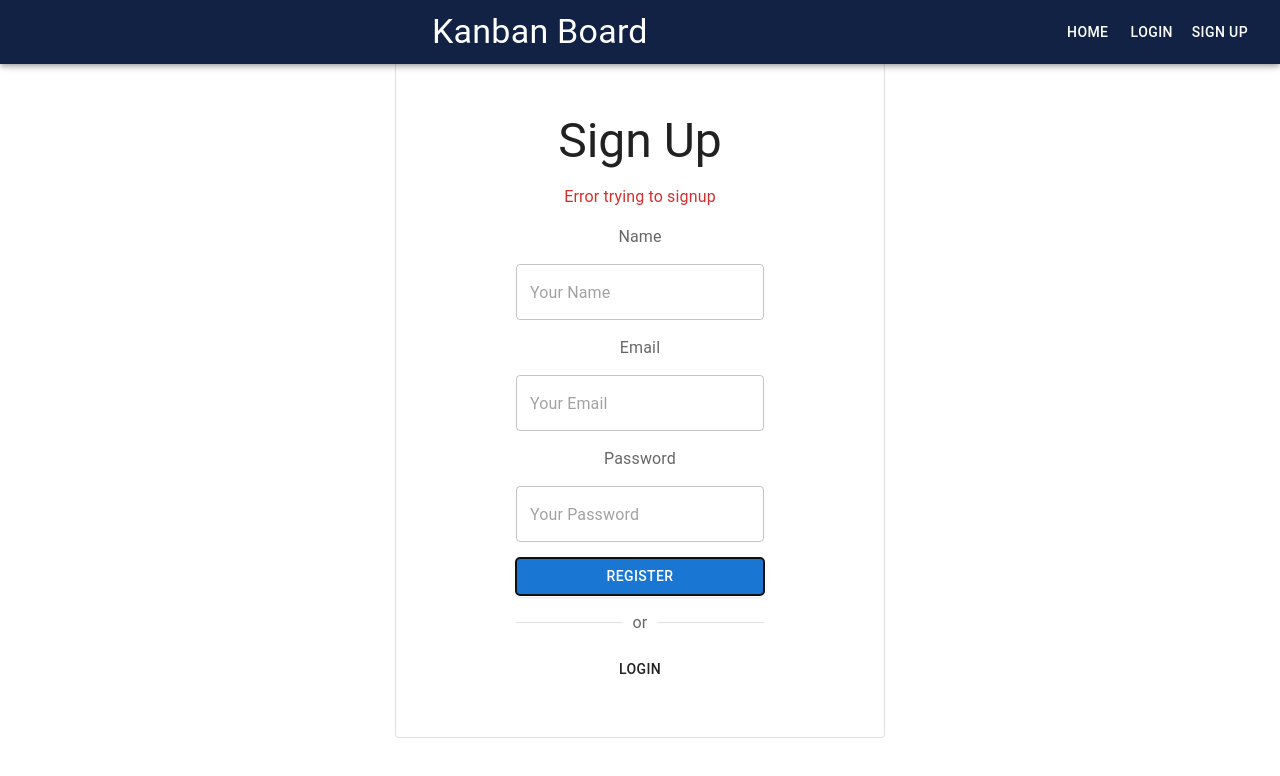
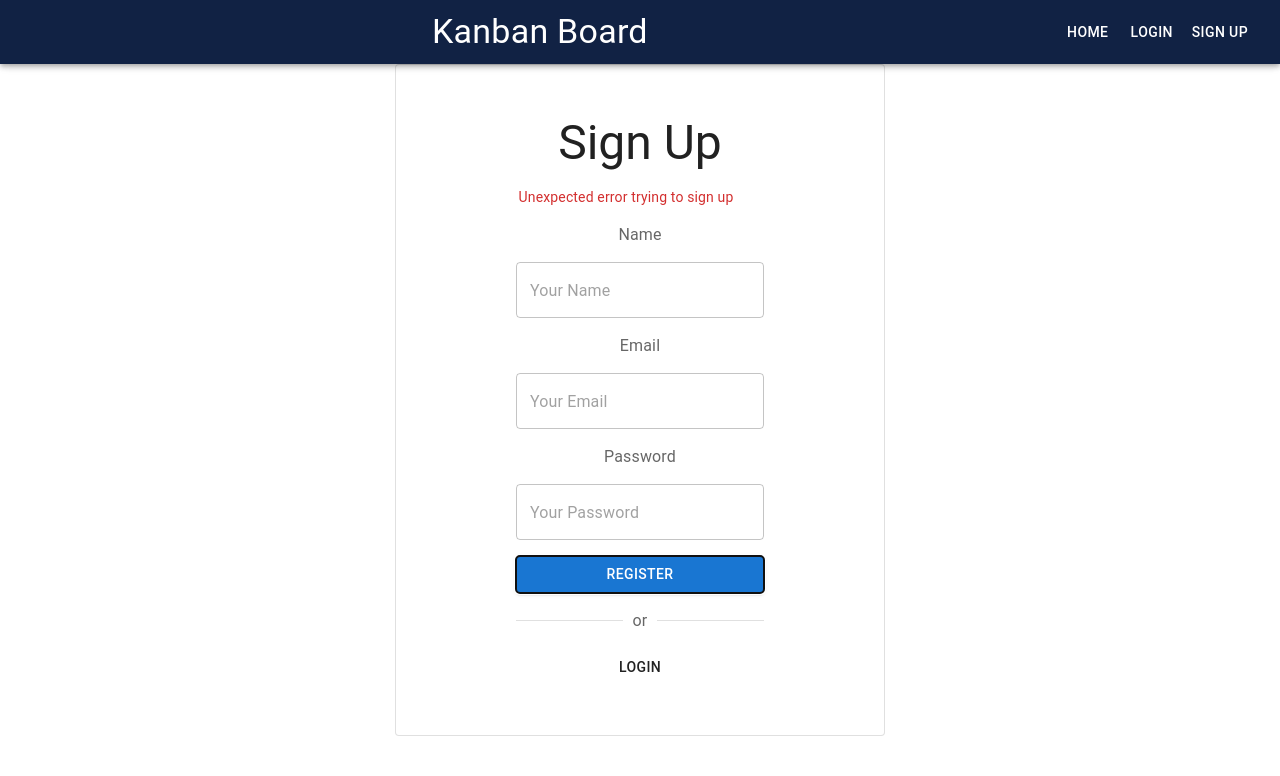
Before and after one commit to roopemyller/kanban-react-node-AWA, a React (Vite) app in the folder client/: page /signup in a window 1280 px wide. Both pictures are taken after a click on the button "REGISTER". Shown: the top 776 px of the page. Built offline with nearby package versions, Linux system fonts and the light colour scheme; no server answers.

Commit message:
fix sign up error

```diff
--- a/client/src/components/SignUp.tsx
+++ b/client/src/components/SignUp.tsx
@@ -15,7 +15,7 @@ const SignUp = () => {
     const [name, setName] = useState('')
     const [email, setEmail] = useState('')
     const [password, setPassword] = useState('')
-    const [error, setError] = useState('')
+    const [errorList, setErrorList] = useState<string[]>([])
 
     // Add user function, called when form is submitted
     const addUser = async () => {
@@ -35,12 +35,17 @@ const SignUp = () => {
             setEmail('')
             setPassword('')
             navigate('/login')
+            setErrorList([])
           }else{
-            setError('Error trying to sign up')
+            setErrorList([])
+            const data = await response.json()
+            data.errors.forEach((e: { msg: string }) => {
+              setErrorList(prevErrors => [...prevErrors, e.msg])
+            })
           }
       } catch (error) {
         console.log(error)
-        setError('Error trying to signup')
+        setErrorList(prevErrors => [...prevErrors, "Unexpected error trying to sign up"])
       }
     }
     return (
@@ -49,8 +54,12 @@ const SignUp = () => {
         <MuiCard variant='outlined'>
             <Box sx={{ display: 'flex', flexDirection: 'column', gap: 2, padding:"50px 120px" }}>
                 <Typography variant='h3'>Sign Up</Typography>
-                {error && (
-                  <Typography color="error" textAlign="center">{error}</Typography>
+                {errorList.length > 0 && (
+                  <Box sx={{ color: 'error.main', textAlign: 'center' }}>
+                    {errorList.map((err, index) => (
+                      <Typography variant='body2' key={index} sx={{maxWidth: 220}}>{err}</Typography>
+                    ))}
+                  </Box>
                 )}
                 {/* Form fields */}
                 <FormLabel>Name</FormLabel>
```
